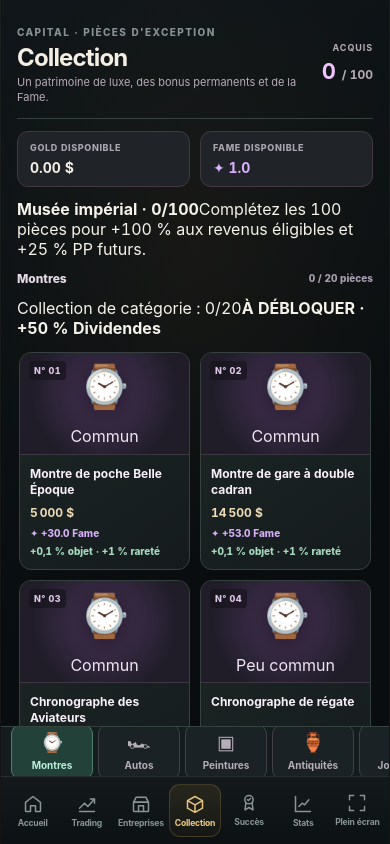
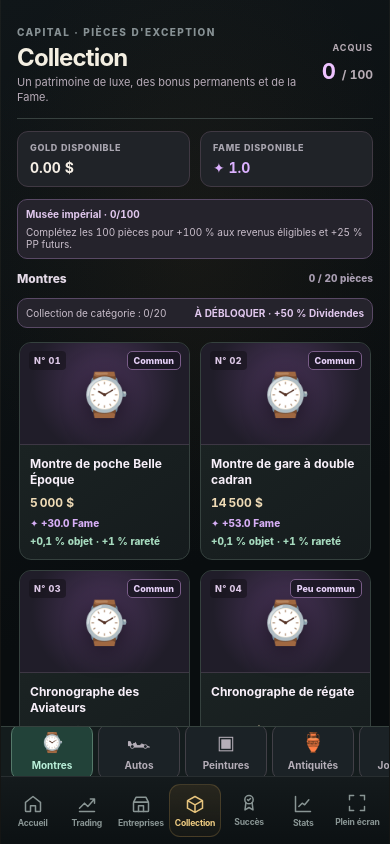
Before and after one commit to Nighttug58/CAPITAL_IDLE, a Vue app: page / in a window 390 px wide. Both pictures are taken after a click on the button "Collection". Built offline with nearby package versions, Linux system fonts and the light colour scheme.

Commit message:
style(pass6): compact responsive collection rarity and Museum states

```diff
--- a/src/style.css
+++ b/src/style.css
@@ -1727,3 +1727,32 @@ body:has(.trading-modal-backdrop) .app-shell>main{overflow:hidden}
   .transcendent-screen .ascension-upgrade-footer {flex-wrap:wrap}
   .transcendent-screen .ascension-upgrade-cost {flex:1 1 130px}
 }
+
+/* Collections V3 — rarity, five completed sets and Imperial Museum. */
+.collection-v3-museum,.collection-v3-set {
+  display:flex; flex-wrap:wrap; align-items:center; justify-content:space-between; gap:6px 12px;
+  min-width:0; padding:9px 12px; border-radius:10px;
+  border:1px solid #594965; background:#25232c; color:#c9becb; font-size:11px;
+}
+.collection-v3-museum { flex:0 0 auto; }
+.collection-v3-museum strong,.collection-v3-set strong { color:#e1c8ee; font-size:11px; }
+.collection-v3-museum.is-complete,.collection-v3-set.is-complete { border-color:#50846d; background:#1e3029; }
+.collection-v3-museum.is-complete strong,.collection-v3-set.is-complete strong { color:#b0efd0; }
+.collection-v3-set { flex:0 0 auto; }
+.collection-rarity-tag {
+  position:absolute; right:8px; top:8px; padding:3px 6px;
+  border-radius:5px; background:#1a1723db; border:1px solid #795c88;
+  color:#e9d3fb; font-size:9px; font-weight:760;
+}
+.stats-collections-v3 { display:flex; flex-direction:column; gap:9px; padding:12px;
+  border:1px solid #4a5760; border-radius:12px; background:#1a2227; }
+.stats-collections-v3>strong { color:#f2e4fc; font-size:13px; }
+.stats-collections-v3>p { margin:0; color:#bbc2c8; font-size:11px; }
+.stats-collection-set { display:flex; flex-wrap:wrap; justify-content:space-between; gap:7px;
+  font-size:11px; color:#dae1e3; }
+.stats-collection-set strong { color:#b6e6d0; font-size:11px; }
+@media(max-width:390px){
+  .collection-v3-museum,.collection-v3-set { padding:8px; font-size:10px; }
+  .collection-v3-museum strong,.collection-v3-set strong { font-size:10px; }
+  .collection-rarity-tag { max-width:50%; text-align:center; }
+}
```
